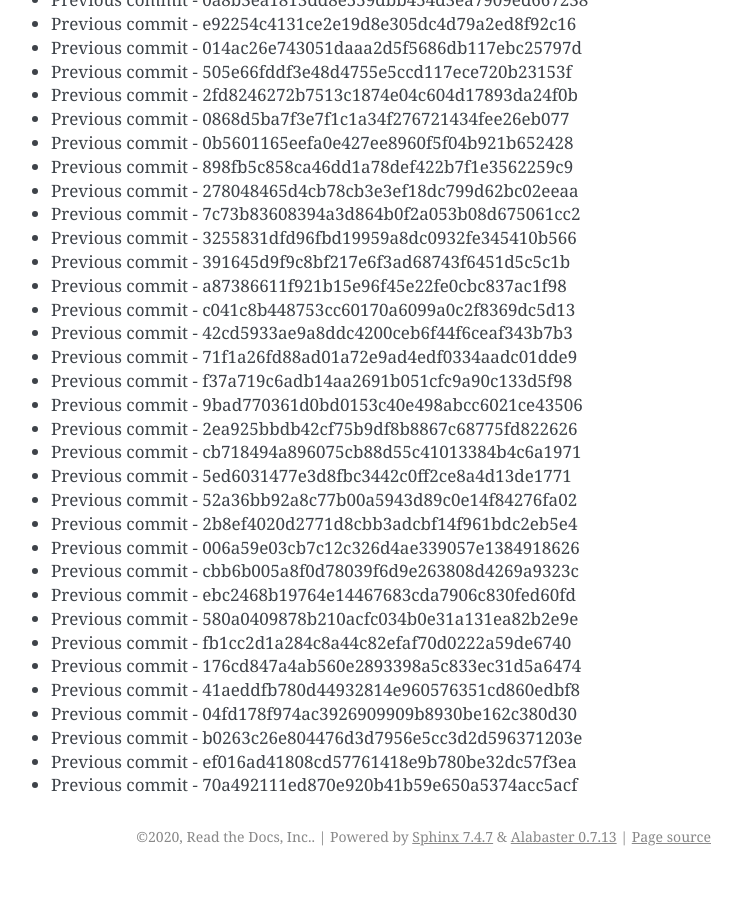
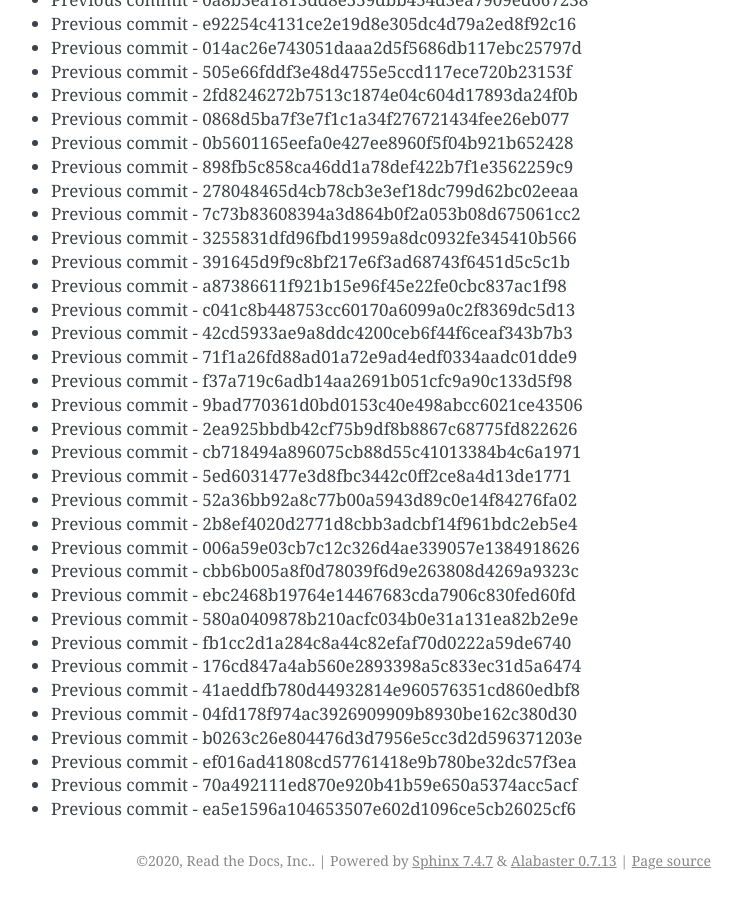
Before and after one commit to readthedocs/rtd-git-stresstest, a Sphinx documentation site: the page built from docs/updates.rst, in a window 1280 px wide and 900 px high, scrolled down 67358 px. Shown: the whole window, without its empty margins (399-1141 px from the left). Built offline with Sphinx 7.4.7, drawn with Linux system fonts in a browser that asks for light colours; before the commit the page ends 68234 px from its top, so only the background shows below that.

Commit message:
Generating commit from previous: ea5e1596a104653507e602d1096ce5cb26025cf6

```diff
--- a/docs/updates.rst
+++ b/docs/updates.rst
@@ -2862,3 +2862,4 @@ It can be tested for any performance characteristics.
 * Previous commit - b0263c26e804476d3d7956e5cc3d2d596371203e
 * Previous commit - ef016ad41808cd57761418e9b780be32dc57f3ea
 * Previous commit - 70a492111ed870e920b41b59e650a5374acc5acf
+* Previous commit - ea5e1596a104653507e602d1096ce5cb26025cf6
```
